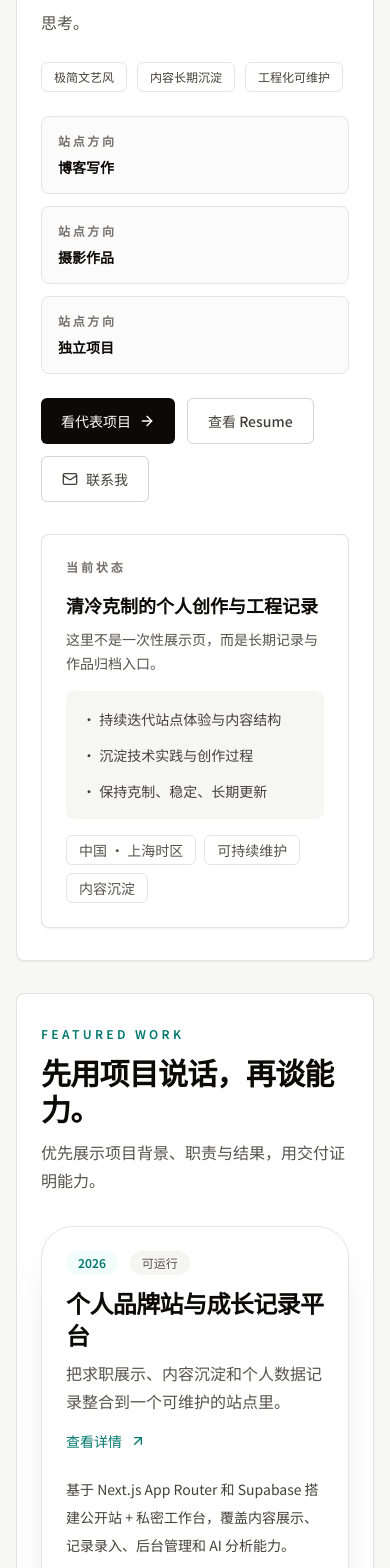
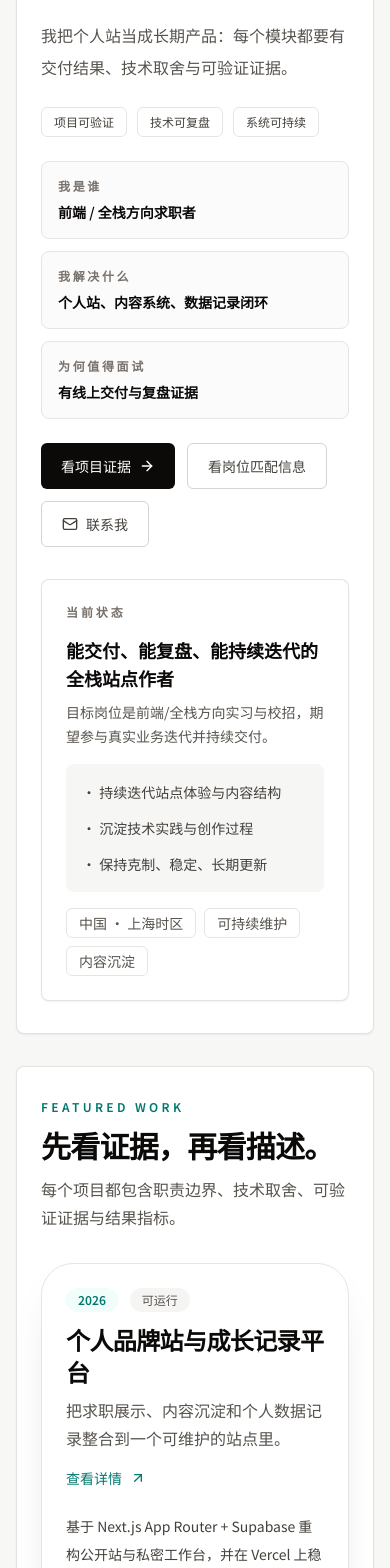
Before and after one commit to Hunter6284578/personal-growth-mvp, a Next.js app: page / in a window 390 px wide. Shown: the part 300-1868 px from the top of the page. Built offline with nearby package versions, Linux system fonts and the light colour scheme; no server answers; the database is empty.

Commit message:
feat: shift site from visual shell to evidence-first narrative
Co-authored-by: Copilot <223556219+Copilot@users.noreply.github.com>

```diff
--- a/src/app/(public)/page.tsx
+++ b/src/app/(public)/page.tsx
@@ -17,9 +17,9 @@ export default async function HomePage() {
         <div className="grid gap-8 lg:grid-cols-[1.4fr_0.8fr] lg:items-end">
           <div className="space-y-6">
             <div className="space-y-4">
-              <p className="eyebrow">CagedSheep</p>
+              <p className="eyebrow">30 秒说服路径</p>
               <h1 className="max-w-4xl text-4xl font-semibold leading-tight text-stone-950 sm:text-5xl">
-                在有限之境，记录生长与微光。
+                我是能把需求变成可运行交付的全栈实践者。
               </h1>
               <p className="max-w-3xl text-base leading-8 text-stone-600">{siteConfig.heroIntro}</p>
             </div>
@@ -36,21 +36,27 @@ export default async function HomePage() {
             </div>
 
             <div className="grid gap-3 sm:grid-cols-3">
-              {siteConfig.targetRoles.map((item) => (
-                <div key={item} className="rounded-lg border border-stone-200 bg-stone-50/70 px-4 py-4">
-                  <p className="text-xs font-semibold uppercase tracking-[0.22em] text-stone-500">站点方向</p>
-                  <p className="mt-2 text-sm font-semibold text-stone-950">{item}</p>
-                </div>
-              ))}
+              <div className="rounded-lg border border-stone-200 bg-stone-50/70 px-4 py-4">
+                <p className="text-xs font-semibold uppercase tracking-[0.22em] text-stone-500">我是谁</p>
+                <p className="mt-2 text-sm font-semibold text-stone-950">前端 / 全栈方向求职者</p>
+              </div>
+              <div className="rounded-lg border border-stone-200 bg-stone-50/70 px-4 py-4">
+                <p className="text-xs font-semibold uppercase tracking-[0.22em] text-stone-500">我解决什么</p>
+                <p className="mt-2 text-sm font-semibold text-stone-950">个人站、内容系统、数据记录闭环</p>
+              </div>
+              <div className="rounded-lg border border-stone-200 bg-stone-50/70 px-4 py-4">
+                <p className="text-xs font-semibold uppercase tracking-[0.22em] text-stone-500">为何值得面试</p>
+                <p className="mt-2 text-sm font-semibold text-stone-950">有线上交付与复盘证据</p>
+              </div>
             </div>
 
             <div className="flex flex-wrap gap-3">
               <Link href="/projects" className="inline-flex items-center gap-2 rounded-md bg-stone-950 px-5 py-3 text-sm font-medium text-white">
-                看代表项目
+                看项目证据
                 <ArrowRight className="h-4 w-4" />
               </Link>
               <Link href="/about" className="inline-flex items-center gap-2 rounded-md border border-stone-300 px-5 py-3 text-sm font-medium text-stone-700 hover:border-stone-950 hover:text-stone-950">
-                查看 Resume
+                看岗位匹配信息
               </Link>
               <Link href={`mailto:${siteConfig.email}`} className="inline-flex items-center gap-2 rounded-md border border-stone-300 px-5 py-3 text-sm font-medium text-stone-700 hover:border-stone-950 hover:text-stone-950">
                 <Mail className="h-4 w-4" />
@@ -84,11 +90,11 @@ export default async function HomePage() {
       </section>
 
       <section className="public-section space-y-8">
-        <SectionHeading
-          eyebrow="Featured Work"
-          title="先用项目说话，再谈能力。"
-          description="优先展示项目背景、职责与结果，用交付证明能力。"
-        />
+          <SectionHeading
+            eyebrow="Featured Work"
+            title="先看证据，再看描述。"
+            description="每个项目都包含职责边界、技术取舍、可验证证据与结果指标。"
+          />
         <div className="grid gap-6">
           {featuredProjects.slice(0, 2).map((project) => (
             <ProjectCard key={project.slug} project={project} compact />
@@ -102,7 +108,7 @@ export default async function HomePage() {
 
       <section className="grid gap-6 lg:grid-cols-[1.05fr_0.95fr]">
         <div className="public-section space-y-8">
-          <SectionHeading eyebrow="Core Skills" title="克制表达，长期维护。" description="功能不是越多越好，而是稳定可持续。"/>
+          <SectionHeading eyebrow="Core Skills" title="能力结构" description="关注可交付与可协作能力，不只罗列名词。"/>
           <div className="grid gap-4 md:grid-cols-2">
             {skillGroups.map((group) => (
               <SkillGroupCard key={group.title} title={group.title} items={group.items} />
@@ -111,7 +117,7 @@ export default async function HomePage() {
         </div>
 
         <section className="public-section space-y-6">
-          <SectionHeading eyebrow="Recent Notes" title="最近在沉淀什么" description="用稳定写作替代噪声更新。"/>
+          <SectionHeading eyebrow="Recent Notes" title="最近在沉淀什么" description="只保留问题复盘、技术决策、上线记录三类内容。"/>
           {recentPosts.length > 0 ? (
             <div className="space-y-4">
               {recentPosts.map((post) => (
@@ -120,7 +126,10 @@ export default async function HomePage() {
                     <h3 className="text-lg font-semibold text-stone-950">{post.title}</h3>
                     <span className="metric-font text-xs text-stone-500">{new Date(post.created_at).toLocaleDateString('zh-CN')}</span>
                   </div>
-                  {post.summary ? <p className="mt-3 text-sm leading-6 text-stone-600">{post.summary}</p> : null}
+                      {post.summary ? <p className="mt-3 text-sm leading-6 text-stone-600">{post.summary}</p> : null}
+                      <p className="mt-2 text-xs uppercase tracking-[0.18em] text-stone-500">
+                        结构：背景 {`->`} 方案 {`->`} 踩坑 {`->`} 结果 {`->`} 复用结论
+                      </p>
                   {post.tags?.length ? (
                     <div className="mt-4 flex flex-wrap gap-2">
                       {post.tags.slice(0, 3).map((tag) => (
@@ -135,7 +144,7 @@ export default async function HomePage() {
             </div>
           ) : (
             <div className="rounded-lg border border-dashed border-stone-300 bg-white px-5 py-8 text-sm text-stone-500">
-              文章内容持续补充中。
+              暂无可公开复盘。新内容会优先补上线记录和技术决策。
             </div>
           )}
           <Link href="/blog" className="inline-flex items-center gap-2 text-sm font-medium text-stone-700 hover:text-stone-950">
@@ -149,9 +158,9 @@ export default async function HomePage() {
         <div className="grid gap-6 lg:grid-cols-[1.2fr_0.8fr] lg:items-center">
           <div className="space-y-4">
             <p className="eyebrow">Contact</p>
-            <h2 className="text-3xl font-semibold text-stone-950">如果你看到这里，欢迎直接联系我。</h2>
+            <h2 className="text-3xl font-semibold text-stone-950">如果你在评估我，建议先看项目页与博客复盘。</h2>
             <p className="max-w-2xl text-base leading-7 text-stone-600">
-              这个站点会持续沉淀项目、文章与创作记录。
+              这不是一次性包装页，而是持续维护的线上证据库。
             </p>
           </div>
           <div className="surface-panel p-6">
--- a/src/content/site.ts
+++ b/src/content/site.ts
@@ -22,8 +22,15 @@ export interface FeaturedProject {
   summary: string
   problem: string
   outcome: string
+  roleBoundary: string
   responsibilities: string[]
+  tradeoffs: string[]
   highlights: string[]
+  evidence: string[]
+  metrics: Array<{
+    label: string
+    value: string
+  }>
   techStack: string[]
   links: ProjectLink[]
 }
@@ -35,7 +42,7 @@ export interface FitnessCapability {
 
 export const siteConfig = {
   name: 'CagedSheep',
-  role: '清冷克制的个人创作与工程记录',
+  role: '能交付、能复盘、能持续迭代的全栈站点作者',
   roleShort: '极简个人站',
   location: '中国 · 上海时区',
   email: '996717215@qq.com',
@@ -45,22 +52,18 @@ export const siteConfig = {
   icpLink: 'https://beian.miit.gov.cn/',
   resumeUrl: '',
   description:
-    '笼中羊，一个清冷、克制、留白的极简个人博客与作品站点。',
+    'CagedSheep 是一个“用证据说话”的个人站点：项目交付、技术复盘与持续迭代并行。',
   heroIntro:
-    '在有限之境，持续记录项目、作品、文字与思考。',
-  heroFocus: [
-    '极简文艺风',
-    '内容长期沉淀',
-    '工程化可维护',
-  ],
-  targetRoles: ['博客写作', '摄影作品', '独立项目'],
+    '我把个人站当成长期产品：每个模块都要有交付结果、技术取舍与可验证证据。',
+  heroFocus: ['项目可验证', '技术可复盘', '系统可持续'],
+  targetRoles: ['前端 / 全栈实习', '内容型产品工程', '工程化协作岗位'],
   now: [
     '持续迭代站点体验与内容结构',
     '沉淀技术实践与创作过程',
     '保持克制、稳定、长期更新',
   ],
   lookingFor:
-    '这里不是一次性展示页，而是长期记录与作品归档入口。',
+    '目标岗位是前端/全栈方向实习与校招，期望参与真实业务迭代并持续交付。',
   contactLinks: [
     { label: 'GitHub', href: 'https://github.com/Hunter6284578' },
     { label: 'Email', href: 'mailto:996717215@qq.com' },
@@ -138,20 +141,35 @@ export const featuredProjects: FeaturedProject[] = [
     period: '2026',
     status: 'online',
     summary:
-      '基于 Next.js App Router 和 Supabase 搭建公开站 + 私密工作台，覆盖内容展示、记录录入、后台管理和 AI 分析能力。',
+      '基于 Next.js App Router + Supabase 重构公开站与私密工作台，并在 Vercel 上稳定部署。',
     problem:
       '把原本偏成长面板的 MVP 重构为真正服务求职展示的公开站，同时保留博客、记录和私密录入工作区。',
     outcome:
-      '形成一套既能公开展示项目能力、又能长期沉淀内容和数据记录的统一站点结构。',
+      '形成“公开展示 + 私密录入 + AI 分析”的统一架构，站点可持续迭代且可直接上线。',
+    roleBoundary: '独立完成信息架构、页面开发、Supabase 数据层与 Vercel 发布链路。',
     responsibilities: [
       '负责信息架构重构与公开站页面设计',
       '设计前后台边界与内容管理流程',
       '实现认证、内容 CRUD、训练记录和 AI 调用封装',
     ],
+    tradeoffs: [
+      '优先保证部署稳定性与可维护性，弱化花哨交互',
+      '对 AI 接口先做通用抽象，再补复杂策略',
+    ],
     highlights: [
       '将原本偏游戏化的成长记录站改造成求职导向的个人品牌站',
       '用一套代码同时承载公开展示、博客沉淀和私密录入工作区',
       '为后续博客、训练记录和 AI 建议扩展预留清晰边界',
+    ],
+    evidence: [
+      '线上域名持续可访问，主分支自动触发 Vercel 部署',
+      '公开站与工作台共享一套数据模型，避免双系统重复维护',
+      '关键页面提供 canonical、sitemap、JSON-LD 等 SEO 基础能力',
+    ],
+    metrics: [
+      { label: '核心页面', value: '5 个公开页面 + 多个工作台页面' },
+      { label: '部署方式', value: 'GitHub Push -> Vercel 自动发布' },
+      { label: '内容链路', value: '博客 CRUD + 训练记录 + AI 分析' },
     ],
     techStack: ['Next.js 16', 'React 19', 'TypeScript', 'Tailwind CSS 4', 'Supabase'],
     links: [
@@ -165,20 +183,35 @@ export const featuredProjects: FeaturedProject[] = [
     period: '2026',
     status: 'online',
     summary:
-      '将健身记录做成个人站的一部分，而不是独立 App，重点呈现自律、数据意识和持续成长。',
+      '将训练记录模块嵌入个人站，强调真实使用与长期维护，而非一次性展示。',
     problem:
       '需要在不破坏求职主线的前提下，加入真正可用的训练记录能力，而不是只放一个“我在健身”的页面。',
     outcome:
-      '支持训练日志、动作趋势和频率观察，让健身模块成为长期主义与数据意识的辅助证明。',
+      '实现日志录入、历史回看、AI 建议调用，为“记录->反馈->调整”提供闭环。',
+    roleBoundary: '独立负责训练数据结构、录入流程、趋势展示与接口联调。',
     responsibilities: [
       '设计训练日志、动作库和离线缓存流程',
       '实现周训练频率、训练容量和历史记录展示',
       '控制复杂度，保持适合长期维护的模块边界',
     ],
+    tradeoffs: [
+      '先做关键字段与核心流程，避免一次性过度建模',
+      '优先数据准确性和录入体验，再做可视化丰富度',
+    ],
     highlights: [
       '支持训练日志录入、历史查看和动作维度分析',
       '保留私密数据录入能力，同时在公开站弱化展示不抢主线',
       '为后续体重趋势、恢复状态和目标管理预留扩展空间',
+    ],
+    evidence: [
+      '已上线 /fit 工作台，支持训练与健康数据录入',
+      '训练建议由真实历史数据驱动，不是纯静态文案',
+      '数据表与接口按用户隔离，符合私密记录场景',
+    ],
+    metrics: [
+      { label: '记录范围', value: '训练动作、组次、容量、健康数据' },
+      { label: '分析周期', value: '默认近 14 天数据汇总' },
+      { label: '接口能力', value: '/api/fit/plan 可返回结构化建议' },
     ],
     techStack: ['Next.js', 'Supabase', 'Recharts', 'Local Storage'],
     links: [],
@@ -190,20 +223,35 @@ export const featuredProjects: FeaturedProject[] = [
     period: '2026',
     status: 'building',
     summary:
-      '抽象 AI Provider，兼容 OpenAI-style API，输出本周总结、恢复提醒、训练频率和负重建议，并明确免责声明。',
+      '抽象多 Provider AI 调用层，统一请求格式与错误处理，服务训练与成长分析场景。',
     problem:
       'AI 能力不能写死在单一接口和单一提示词里，必须为后续更换模型、扩展输入和保存历史留出边界。',
     outcome:
-      '已经具备通用 Provider 抽象和训练摘要逻辑，后续可以继续补分析维度和建议历史展示。',
+      '形成可替换模型的 AI 基础设施，降低后续更换服务商与扩展分析任务的成本。',
+    roleBoundary: '负责 Provider 抽象、提示词编排、接口稳定性与调用保护。',
     responsibilities: [
       '设计 provider 抽象与环境变量配置方式',
       '定义输入摘要结构和建议输出格式',
       '实现建议生成接口与前端反馈状态',
     ],
+    tradeoffs: [
+      '先保证接口统一和可回退，再追求复杂 Prompt 能力',
+      '对高成本调用增加基础限流与鉴权',
+    ],
     highlights: [
       '避免把建议逻辑写死在单一模型或单一场景里',
       '支持未来接入 OpenAI、DeepSeek、Gemini 与兼容接口',
       '输出风格强调实用和克制，不伪装成医疗系统',
+    ],
+    evidence: [
+      '支持 deepseek/openai/gemini/openai-compatible 多后端切换',
+      '分析接口增加鉴权、限流、日志与统一错误返回',
+      '可通过 revalidate 接口刷新内容缓存，保证发布链路可控',
+    ],
+    metrics: [
+      { label: 'Provider 支持', value: '4 类' },
+      { label: '接口约束', value: 'Node runtime + rate limit + auth' },
+      { label: '输出场景', value: '周分析、事件分析、训练建议' },
     ],
     techStack: ['TypeScript', 'Fetch API', 'Prompt Engineering', 'Supabase'],
     links: [],
```
Also changed, not shown: src/app/(public)/blog/page.tsx (+22 -10 lines), src/app/(public)/projects/page.tsx (+26 -12 lines), src/components/site/ProjectCard.tsx (+35 -6 lines).
